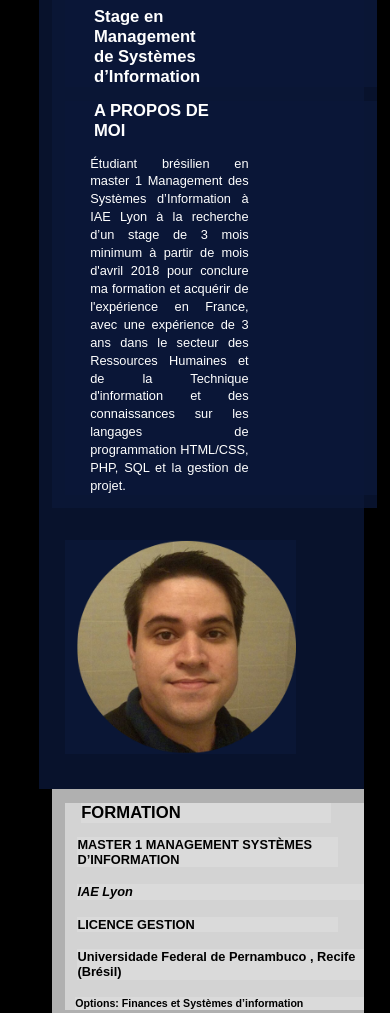
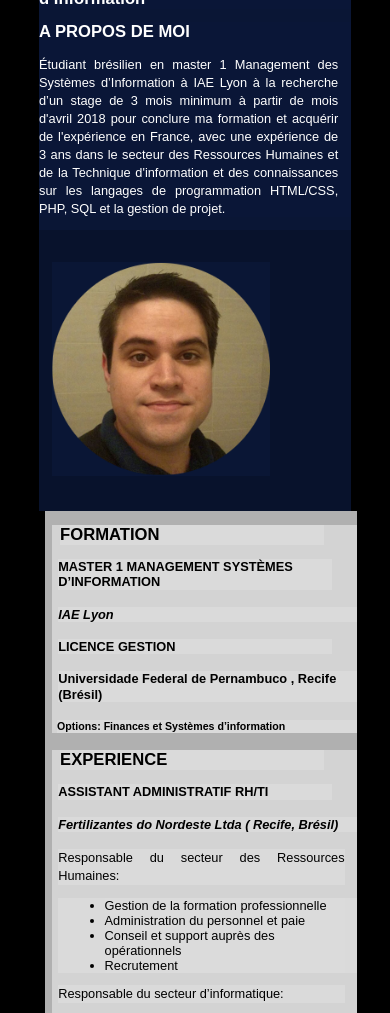
Before and after one commit to bieleite/cv2.0, a plain HTML site: page index.html in a window 390 px wide. Shown: the part 151-1164 px from the top of the page. Drawn offline with Linux system fonts and the light colour scheme.

Commit message:
Add files via upload

```diff
--- a/css/estiloresp.css
+++ b/css/estiloresp.css
@@ -327,7 +327,10 @@ li.competences{
         width: 80%;
         background: black;
     }
-
+    @media (max-width: 720px) {
+          .grid{display: none;}
+          .btn-toggle{display: block;}
+    }
     p {
         font-size: 1.4em; /* 1.4em relative to a 16px baseline on the body will result in a 20px font size */
         line-height: 1.4em;
@@ -400,12 +403,12 @@ li.competences{
     }
     h2.header{
         font-size: 1.3em;
-        margin-right: 10em;
+        margin-right: 2em;
     }
     p.header{
         text-align: justify;
         font-size: 1em;
-        margin-right: 10em;
+        margin-right: 2em;
     }
     img.header{
         margin: 2.5em 1em;
@@ -433,7 +436,7 @@ li.competences{
     p.content{
         text-align: justify;
         font-size: 1em;
-        margin-right: 10em;
+        margin-right: 2em;
     }
     li.content{
            font-size: 0.8em;
@@ -514,12 +517,13 @@ li.competences{
     @media (max-width: 1024px) {
           .grid{display: none;}
           .btn-toggle{display: block;}
+          .img{display: none;}
     }
     /*grid colocação*/
     .header{
         position: relative;
         background-color: rgba(10,23,55,0.8);
-        padding-left: 1em;
+        padding-left: 0;
         color: white;
 
     }
@@ -530,21 +534,22 @@ li.competences{
     }
     h2.header{
         font-size: 1.3em;
-        margin-right: 10em;
+        margin-right: 1em;
     }
     p.header{
         text-align: justify;
         font-size: 1em;
-        margin-right: 10em;
+        margin-right: 1em;
     }
     img.header{
+
         margin: 2.5em 1em;
         border-image-slice: round;
     }
     .content{
         position: relative;
         background-color: rgba(220,220,220,0.8);
-        margin-left: 1em;
+        margin-left: 0.5em;
     }
     h1.content{
         text-transform: uppercase;
@@ -563,11 +568,11 @@ li.competences{
     p.content{
         text-align: justify;
         font-size: 1em;
-        margin-right: 10em;
+        margin-right: 1em;
     }
     li.content{
-           font-size: 0.8em;
-        margin-right: 10em;
+           font-size: 1em;
+        margin-right: 1em;
 
     }
     .sidebar{
@@ -584,22 +589,22 @@ li.competences{
     h2.sidebar{
         text-transform: uppercase;
         font-size: 1.3em;
-        margin-right: 10em;
+        margin-right: 1em;
     }
     p.sidebar{
         text-align: justify;
         font-size: 1em;
-        margin-right: 10em;
+        margin-right: 1em;
     }
     li.sidebar{
-         font-size: 0.8em;
+         font-size: 1em;
          margin-right: 1em;
         text-decoration: none;
         list-style: none;
 
     }
     li.competences{
-        font-size: 0.8em;
+        font-size: 1em;
          margin-right: 1em;
         text-decoration: none;
         list-style: none
```
